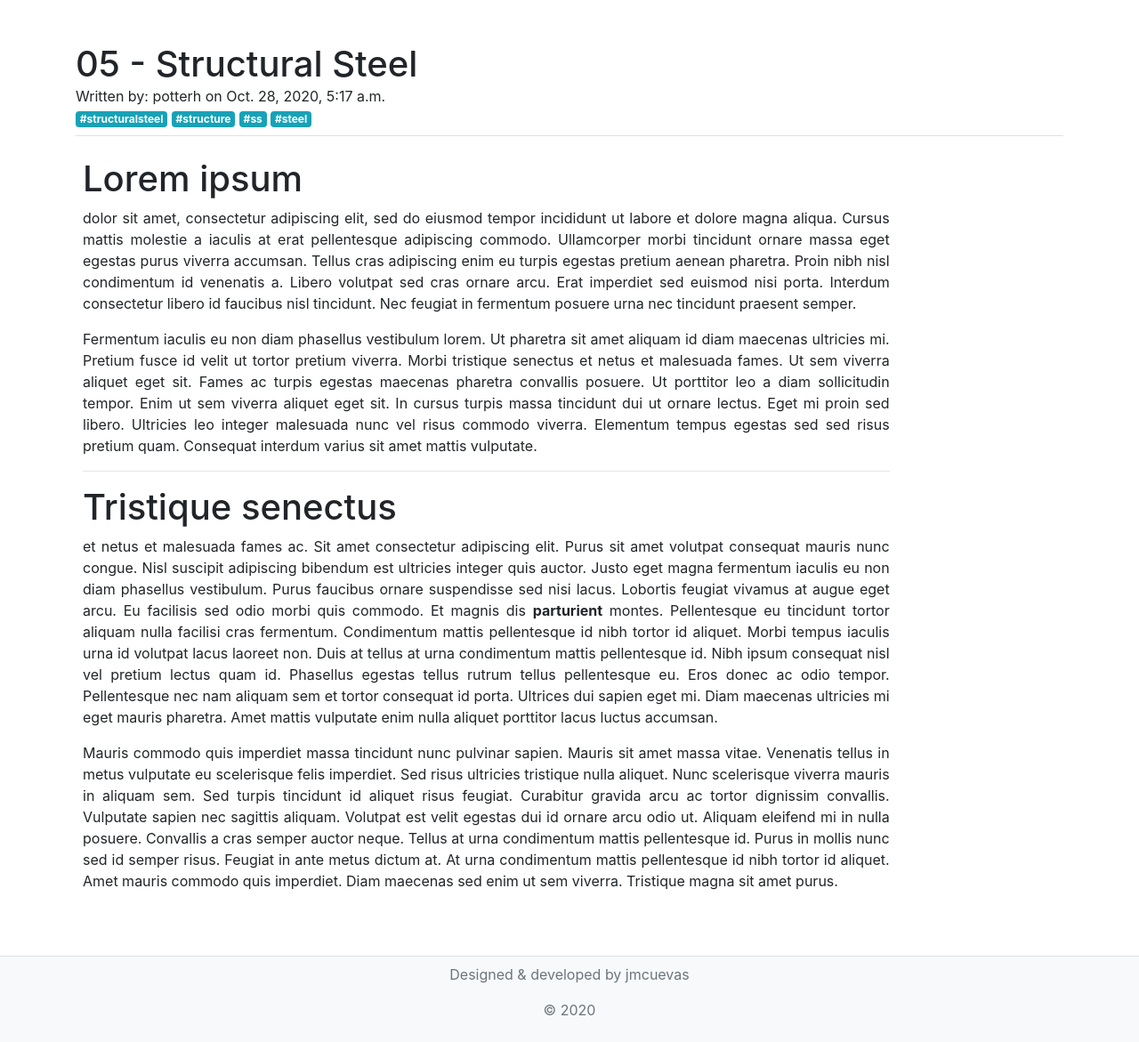
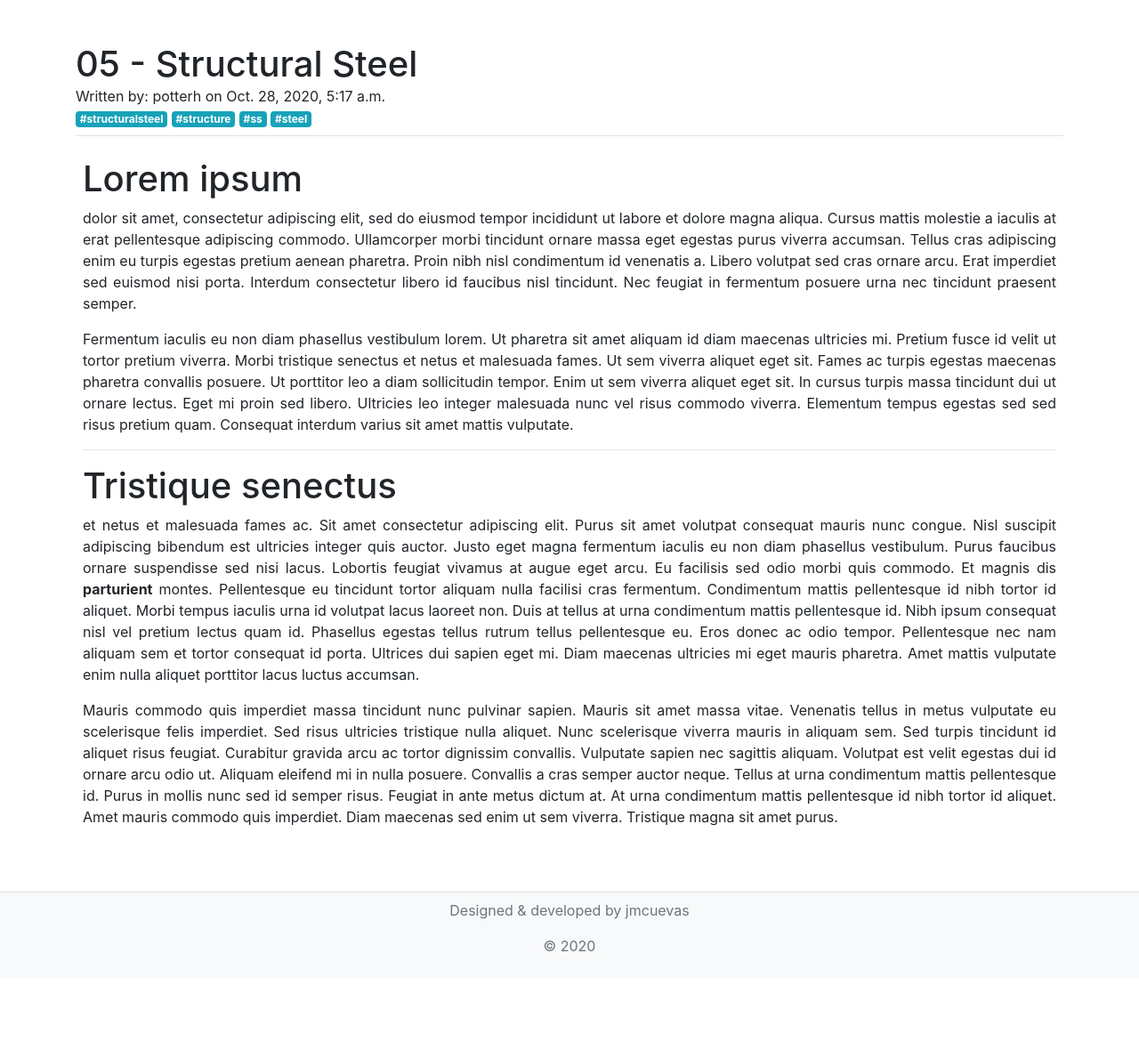
Before and after one commit to jmcuevas/quickstartguides-dev, a Django app: page /guides/show/5 in a window 1280 px wide. Shown: the part 56-1227 px from the top of the page at 89% size. After the commit the page ends 1125 px from the top, so only its background shows below. Run offline with Django 3.2, Linux system fonts and the light colour scheme; data comes from the database, SQL or seed files in the repository; both versions use the stored data as it was after the commit; parts of the project's set-up code (start-up, migrations or seed data) failed here and were passed over; some libraries are stand-ins or nearby versions.

Commit message:
Guides show.html update so guide extends full width of window

```diff
--- a/guides/templates/guides/show.html
+++ b/guides/templates/guides/show.html
@@ -49,9 +49,9 @@
 
         <!-- Guide: Content -->
         <div class="container p-0">
-            <div class="p-2 row">
+            <div class="p-2">
 
-                <div class="q-list-summary d-inline-block align-top col-10">
+                <div class="align-top">
                     <p class="" >{{ guide.content|safe }}</p>
                 </div>
 
```
Also changed, not shown: db.sqlite3.
